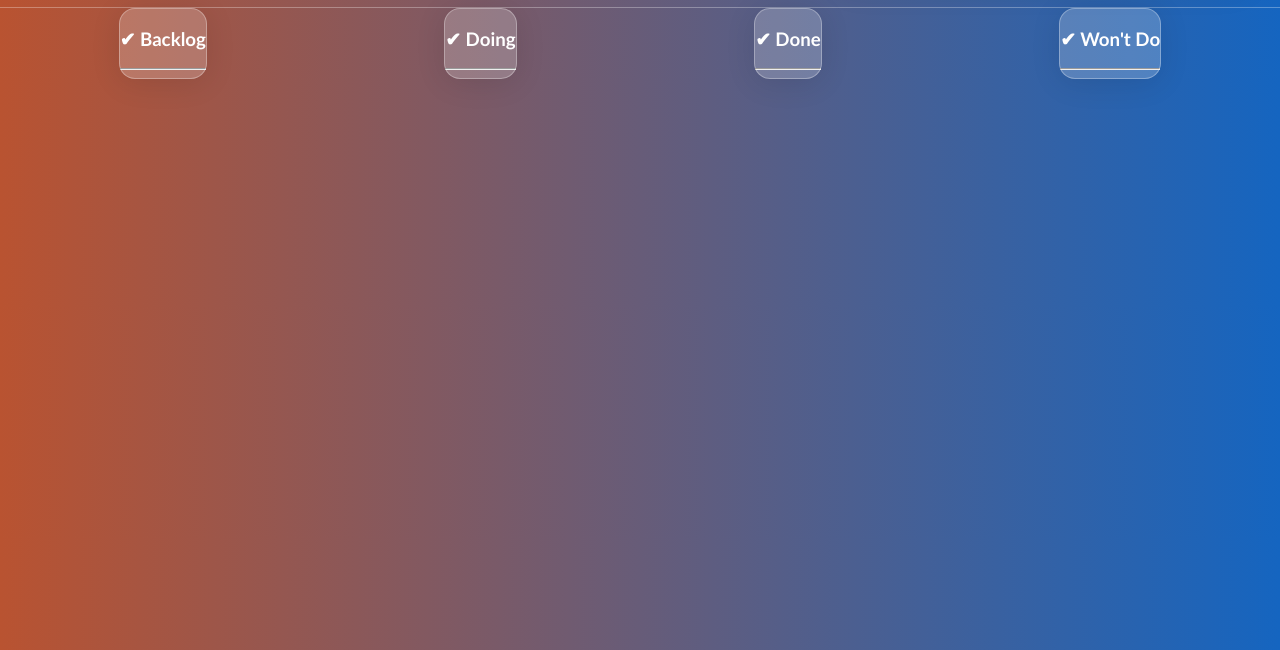
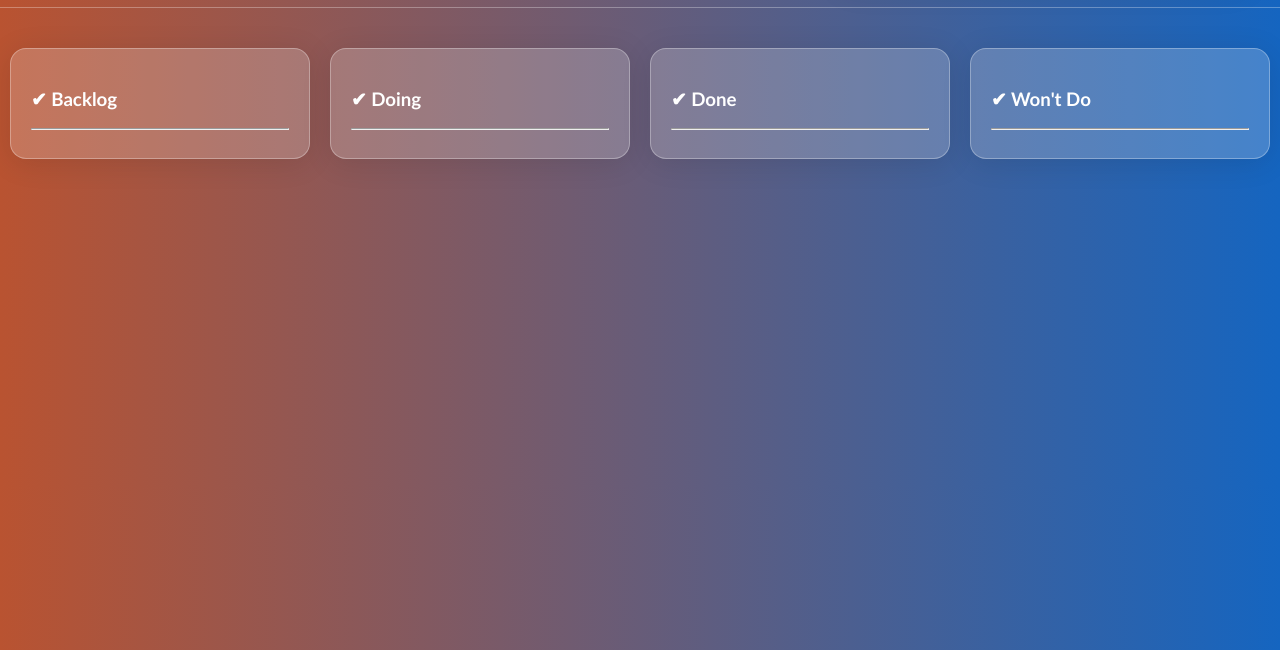
Before and after one commit to claudiavashchenko/kanban-board, a plain HTML site: page index.html in a window 1280 px wide. Shown: the part 150-800 px from the top of the page. Drawn offline with Linux system fonts and the light colour scheme.

Commit message:
Picked out elements with javaScript

```diff
--- a/CSS/styles.css
+++ b/CSS/styles.css
@@ -52,11 +52,19 @@ header .input-container {
 .column-container {
     display: flex;
     justify-content: space-around;
+    margin-top: 30px;
 }
-.task-column {
+.column-container .task-column {
     color: rgb(255, 255, 255);
     background-color: rgba(255, 255, 255, 0.2);
     box-shadow: 0 4px 30px rgba(0, 0, 0, 0.1);
     border-radius: 16px;
     border: 1px solid rgba(255, 255, 255, 0.3);
+    padding: 20px;
+    margin: 10px;
+    width: 300px;
 }
+.task-list {
+    width: 100%;
+    height: 100%;
+}
--- a/JS/app.js
+++ b/JS/app.js
@@ -0,0 +1,2 @@
+const taskLists = document.querySelectorAll(".task-list");
+const backlogTasks = document.querySelector("#backlog .task-list");
```
